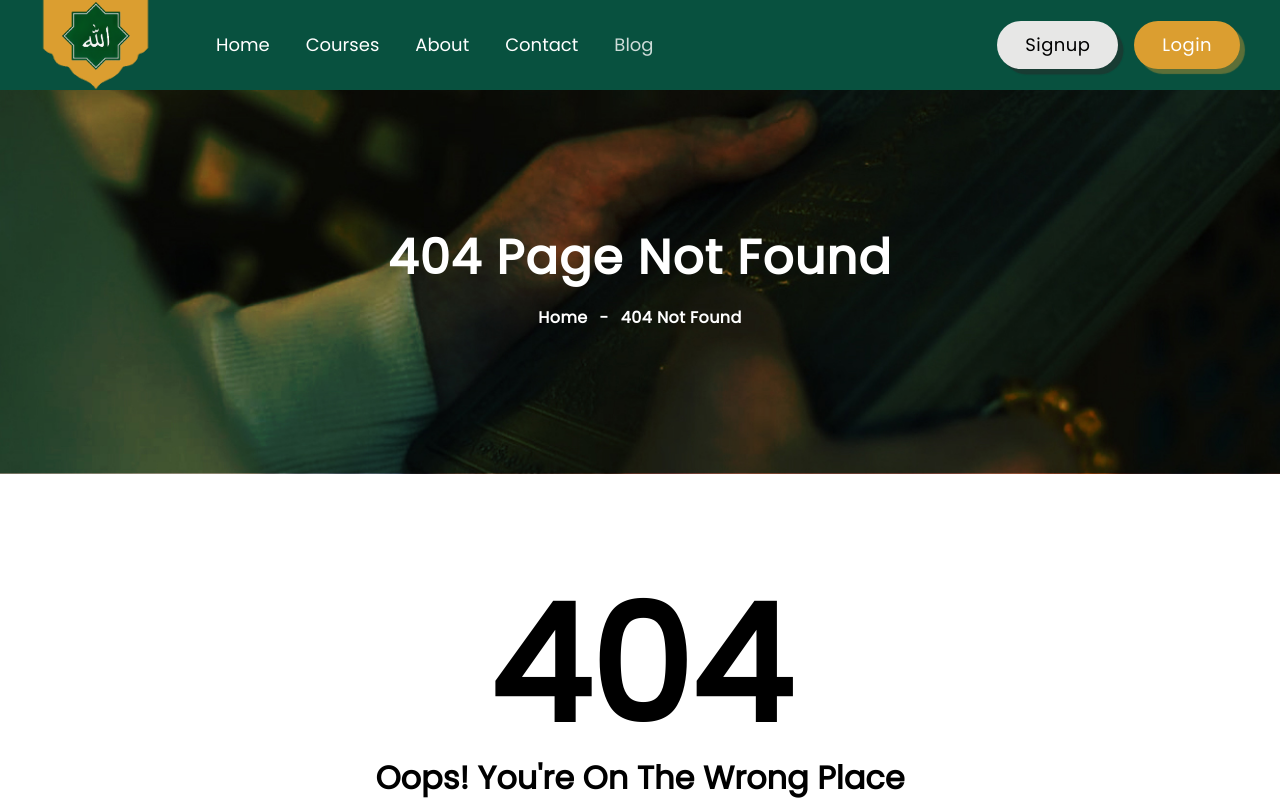
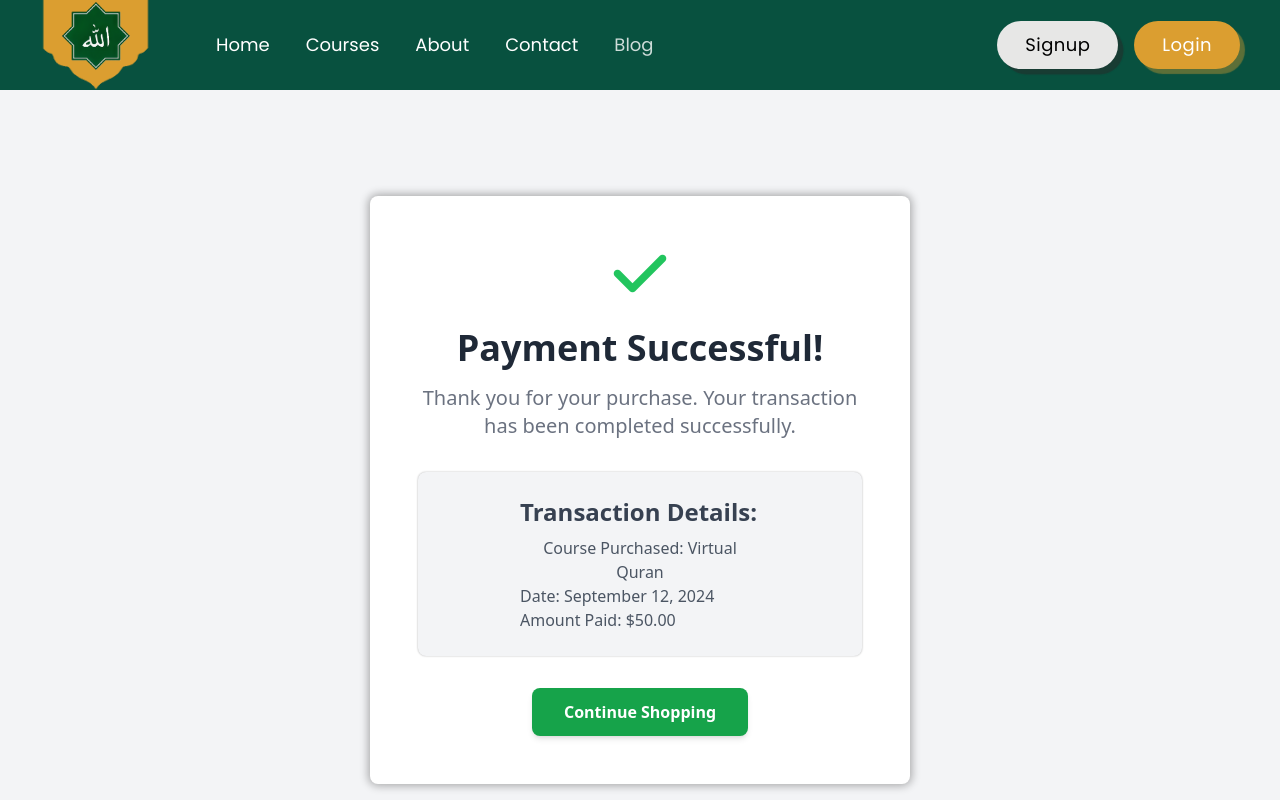
Before and after one commit to MusaZeshan-IT/virtual-quran-school, a React (Vite) app: page /payment-success in a window 1280 px wide. Shown: the top 800 px of the page. Built offline with nearby package versions, Linux system fonts and the light colour scheme; a web font is replaced by a local one.

Commit message:
Created payment success page and made it reponsive.

```diff
--- a/src/App.jsx
+++ b/src/App.jsx
@@ -13,6 +13,7 @@ import ContactPage from './pages/ContactPage';
 import BlogPage from './pages/blog/BlogPage';
 import BlogDetailPage from './pages/blog/BlogDetailPage';
 import NotFoundPage from './pages/NotFoundPage'
+import PaymentSuccessPage from './pages/PaymentSuccessPage';
 
 function App() {
   const [isAuthenticated, setIsAuthenticated] = useState(false);
@@ -41,6 +42,7 @@ function App() {
           <Route path="/about" element={<AboutPage />} />
           <Route path="*" element={<NotFoundPage />} />
           <Route path="/checkout" element={<Checkout />} />
+          <Route path="/payment-success" element={<PaymentSuccessPage />} />
           <Route path="/register" element={<Register />} />
           <Route path="/login" element={<Login setIsAuthenticated={setIsAuthenticated} />} />
         </Routes>
--- a/src/pages/CheckoutPage.jsx
+++ b/src/pages/CheckoutPage.jsx
@@ -2,7 +2,6 @@ import React from 'react';
 import { useLocation } from 'react-router-dom';
 
 const Checkout = () => {
-
     const location = useLocation();
     const course = location?.state?.course;
 
@@ -10,7 +9,6 @@ const Checkout = () => {
     if (!course) {
         return <div>Course information is missing.</div>;
     }
-
 
     return (
         <div className='py-28 bg-gray-100'>
@@ -20,29 +18,21 @@ const Checkout = () => {
                 <div className='grid grid-cols-1 md:grid-cols-2 lg:gap-20 md-custom:gap-14 md:gap-10 gap-12'>
                     <div className='w-full md:max-w-[570px] mx-auto bg-white shadow-lg rounded-lg overflow-hidden'>
                         <div className='bg-gradient-to-r from-green-400 to-blue-500 p-6'>
-                            <h2 className='text-2xl font-semibold text-white'>Pay in Meezan Bank</h2>
+                            <h2 className='text-2xl font-semibold text-white'>Pay via PayPal</h2>
                         </div>
                         <div className='p-6'>
-                            <div className='mb-3'>
-                                <h3 className='text-lg font-semibold text-gray-900'>Account Name:</h3>
-                                <p className='text-gray-700 text-base font-poppins'>BILAL SABIR</p>
-                            </div>
-                            <div className='mb-3'>
-                                <h3 className='text-lg font-semibold text-gray-900'>Account Number:</h3>
-                                <p className='text-gray-700 text-base font-poppins'>02050110275322</p>
-                            </div>
-                            <div className='mb-3'>
-                                <h3 className='text-lg font-semibold text-gray-900'>IBAN:</h3>
-                                <p className='text-gray-700 text-base font-poppins'>PK74MEZN0002050110275322</p>
-                            </div>
-                            <div className='mb-6'>
-                                <h3 className='text-lg font-semibold text-gray-900'>Bank Branch:</h3>
-                                <p className='text-gray-700 text-base font-poppins'>Meezan Bank-DHA Branch Lahore</p>
+                            <div className='mb-5'>
+                                <h3 className='text-lg font-semibold text-gray-900'>PayPal Email:</h3>
+                                <p className='text-gray-700 text-base font-poppins'>jajjas371@gmail.com</p>
                             </div>
                             <div className='mb-2'>
-                                <p className='text-gray-700 text-[15px] font-poppins'><span className='text-[16.2px] font-semibold font-sans text-gray-900'>Note:</span> Please transfer the exact amount to the account number provided. Email a screenshot of your receipt and your full name to the email below.</p>
+                                <p className='text-gray-700 text-[15px] font-poppins'>
+                                    <span className='text-[16.2px] font-semibold font-sans text-gray-900'>Note:</span> Please transfer the exact amount to the PayPal email address provided. Email a screenshot of your receipt and your full name to the email below.
+                                </p>
                             </div>
-                            <p className='text-gray-700 text-[15px] font-poppins'><span className='text-[16.2px] font-semibold font-sans text-gray-900'>Email:</span> virtualquran.billing@gmail.com</p>
+                            <p className='text-gray-700 text-[15px] font-poppins'>
+                                <span className='text-[16.2px] font-semibold font-sans text-gray-900'>Email:</span> virtualquran.billing@gmail.com
+                            </p>
                         </div>
                     </div>
 
@@ -51,7 +41,7 @@ const Checkout = () => {
                             <h2 className='text-3xl font-semibold text-white'>Course Details</h2>
                         </div>
                         <div className='p-6'>
-                            <div className='mb-3 mt-1'>
+                            <div className='mb-3'>
                                 <h3 className='text-[19px] tracking-tight font-semibold text-gray-700'>Name:</h3>
                                 <p className='text-[16.5px] text-gray-600 font-poppins'>{course.name}</p>
                             </div>
--- /dev/null
+++ b/src/pages/PaymentSuccessPage.jsx
@@ -0,0 +1,52 @@
+import React from 'react';
+import { Link } from 'react-router-dom';
+
+const PaymentSuccessPage = () => {
+    return (
+        <div className="min-h-screen flex flex-col justify-center items-center bg-gray-100 px-6">
+            <div className="my-24 xs-custom:w-[540px] bg-white shadow-[0_0_8px_2px_rgba(0,0,0,0.3)] rounded-lg p-5 2xs-custom:p-7 xs:p-9 lg:p-12 text-center">
+                {/* Success Checkmark */}
+                <div className="flex justify-center">
+                    <i className='text-6xl text-green-500 fa-solid fa-check'></i>
+                </div>
+
+                {/* Success Message */}
+                <h1 className="text-3xl md:text-4xl font-bold text-gray-800 mt-6">
+                    Payment Successful!
+                </h1>
+                <p className="text-gray-500 mt-4 xs:text-lg md:text-xl">
+                    Thank you for your purchase. Your transaction has been completed successfully.
+                </p>
+
+                {/* Transaction Details */}
+                <div className="mt-8 bg-gray-100 shadow-[0_0_2px_0.1px_rgba(0,0,0,0.3)] rounded-lg p-4 md:p-6 grid place-items-center">
+                    <div className='w-60'>
+                        <h2 className="text-xl md:text-2xl text-start font-semibold text-gray-700">Transaction Details:</h2>
+                        <div className='mt-2 flex flex-col items-start'>
+                            <p className="text-gray-600">
+                                <span className="font-medium">Course Purchased:</span> Virtual Quran
+                            </p>
+                            <p className="text-gray-600">
+                                <span className="font-medium">Date:</span> September 12, 2024
+                            </p>
+                            <p className="text-gray-600">
+                                <span className="font-medium">Amount Paid:</span> $50.00
+                            </p>
+                        </div>
+                    </div>
+                </div>
+
+                {/* Call to Action Buttons */}
+                <div className="mt-8">
+                    <Link to="/courses">
+                        <button className="bg-green-600 hover:bg-green-700 text-white font-semibold py-3 px-8 rounded-lg shadow-md transition duration-300">
+                            Continue Shopping
+                        </button>
+                    </Link>
+                </div>
+            </div>
+        </div>
+    );
+};
+
+export default PaymentSuccessPage;
```
